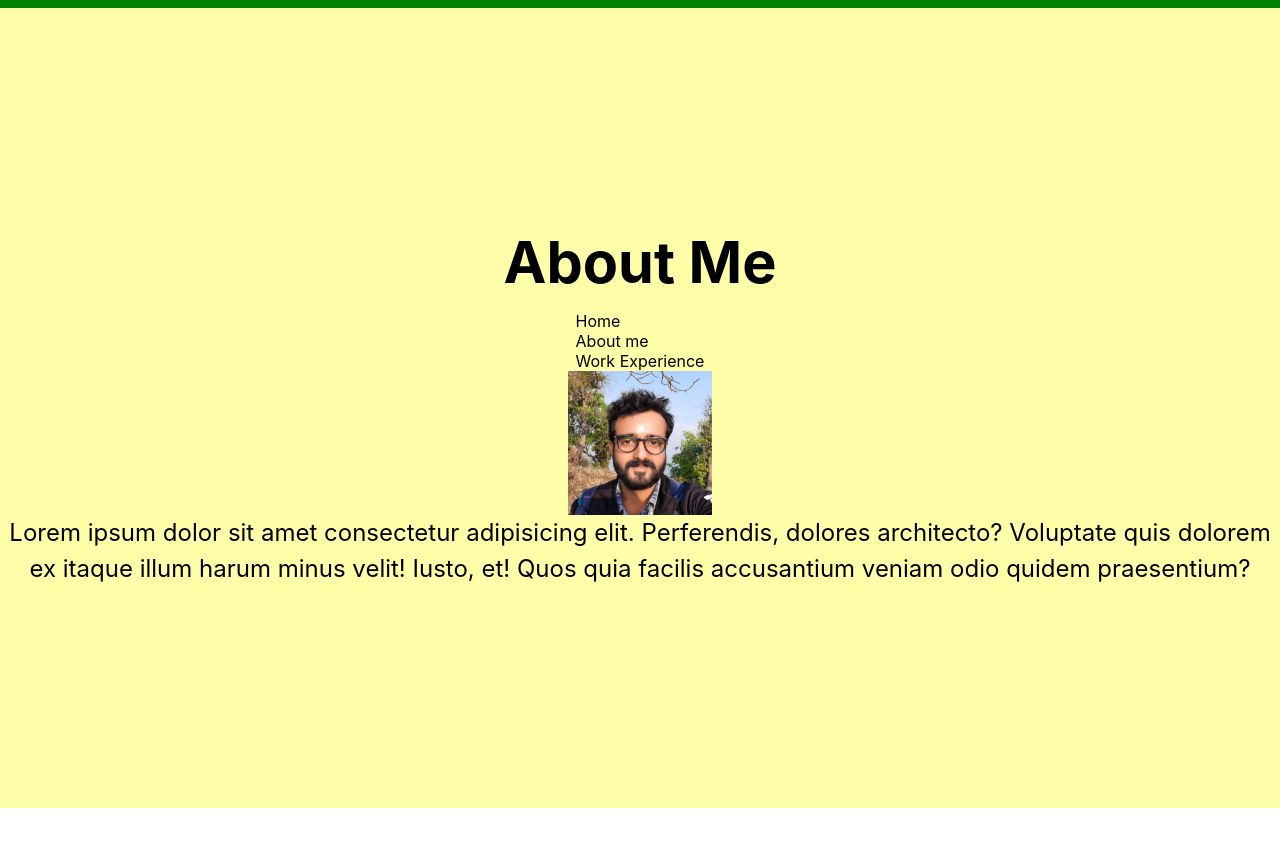
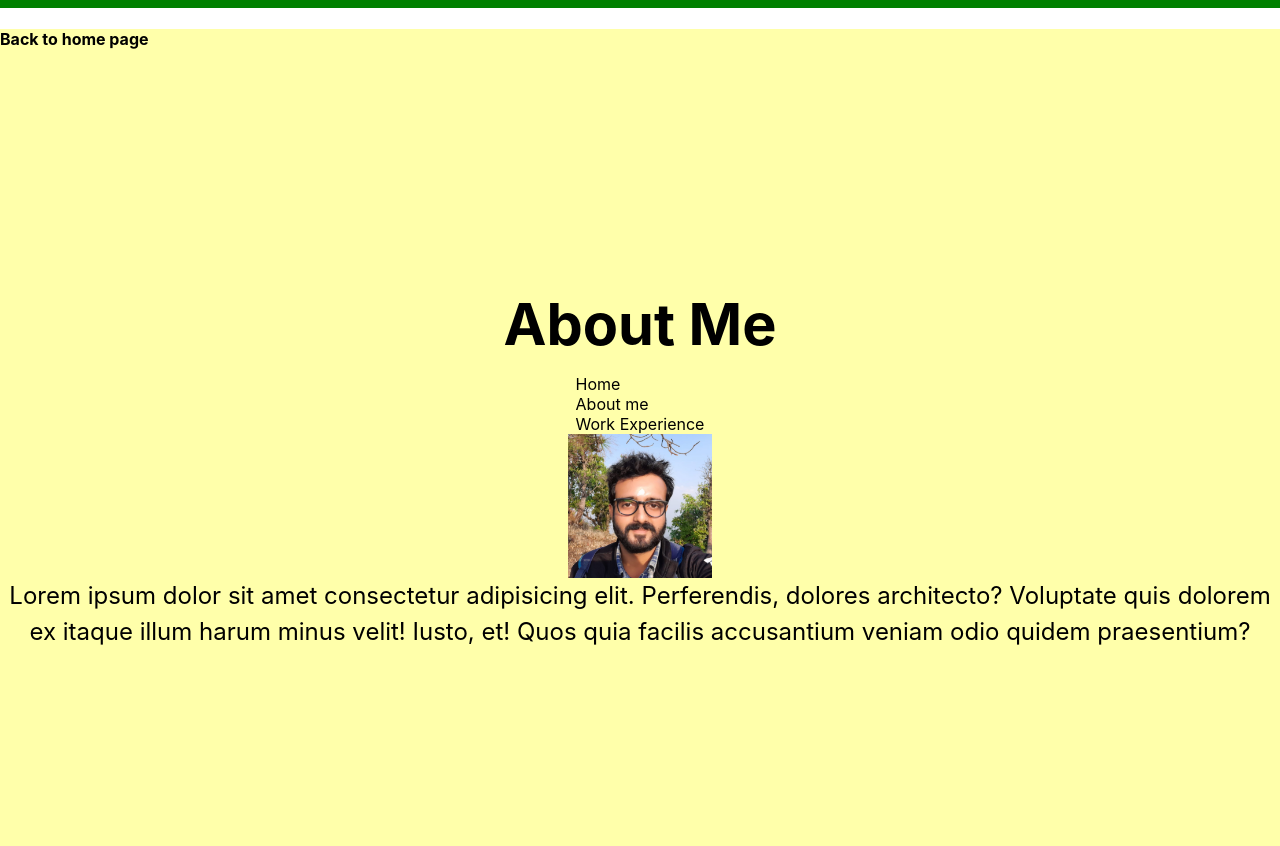
Before and after one commit to tshrv/nextjs-blog, a Next.js app: page /about in a window 1280 px wide. Shown: the top 846 px of the page. Before the commit the page ends 808 px from the top, so only its background shows below. Built offline with nearby package versions, Linux system fonts and the light colour scheme.

Commit message:
prop based conditional rendering

```diff
--- a/components/layout.jsx
+++ b/components/layout.jsx
@@ -1,5 +1,21 @@
 import styles from './layout.module.css'
+import Link from 'next/link'
 
-export default function Layout({children}) {
-    return <div id="lout" className={styles.layout_bg_light}>{children}</div>
+export default function Layout({children, home}) {
+    return (
+        <div id="lout" className={styles.layout_bg_light}>
+            <div>
+                {home ? (
+                    <h4>Home Page</h4>
+                ) : (
+                    <h4>
+                        <Link href='/'>Back to home page</Link>
+                    </h4>
+                )}
+            </div>
+            <div>
+                {children}
+            </div>
+        </div>
+    )
 }
--- a/pages/index.jsx
+++ b/pages/index.jsx
@@ -5,7 +5,7 @@ import Layout from '../components/layout';
 
 export default function Home() {
   return (
-    <Layout>
+    <Layout home>
       <div className={styles.container}>
         <Head>
           <title>Tushar Srivastava</title>
```
